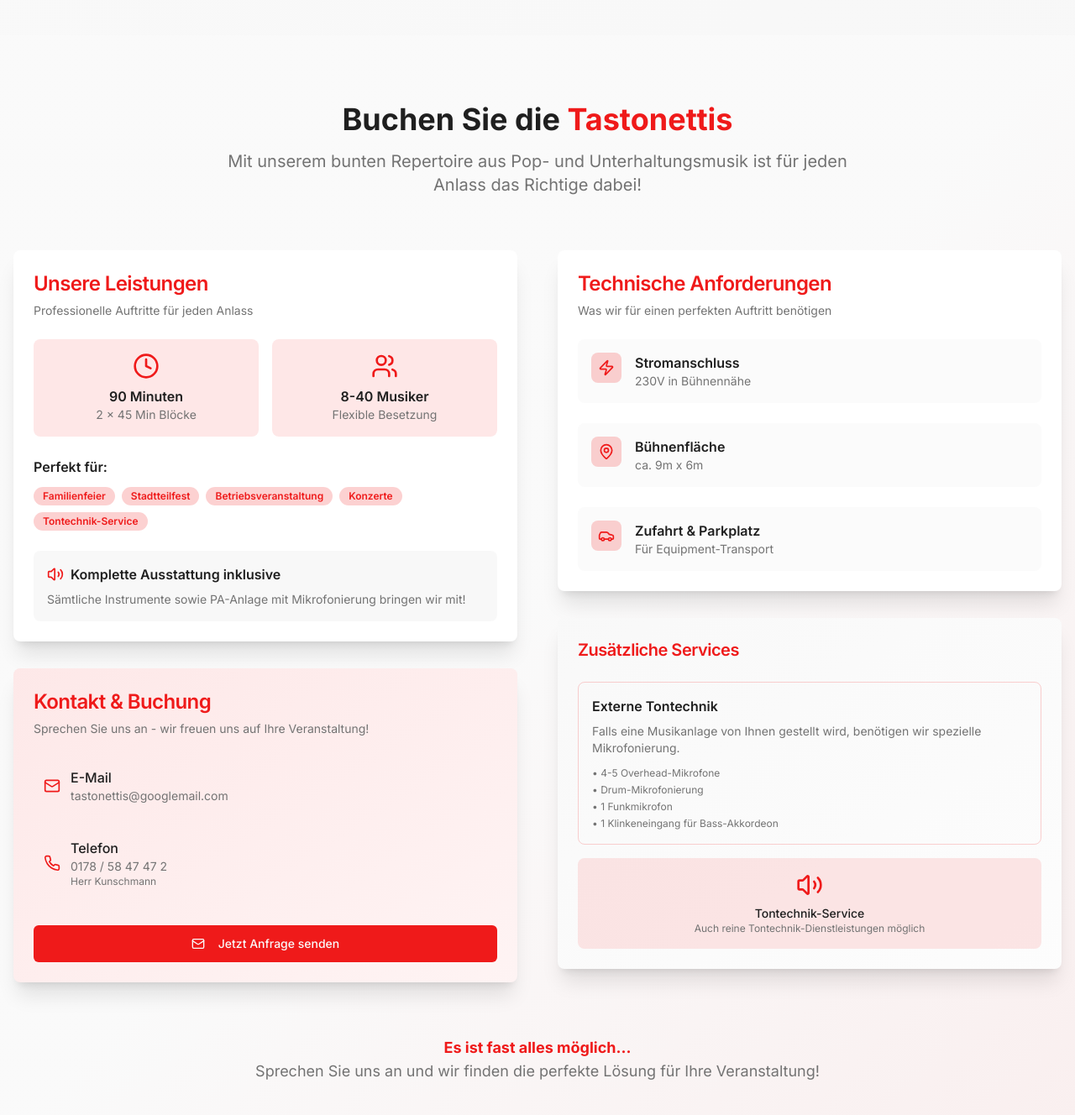
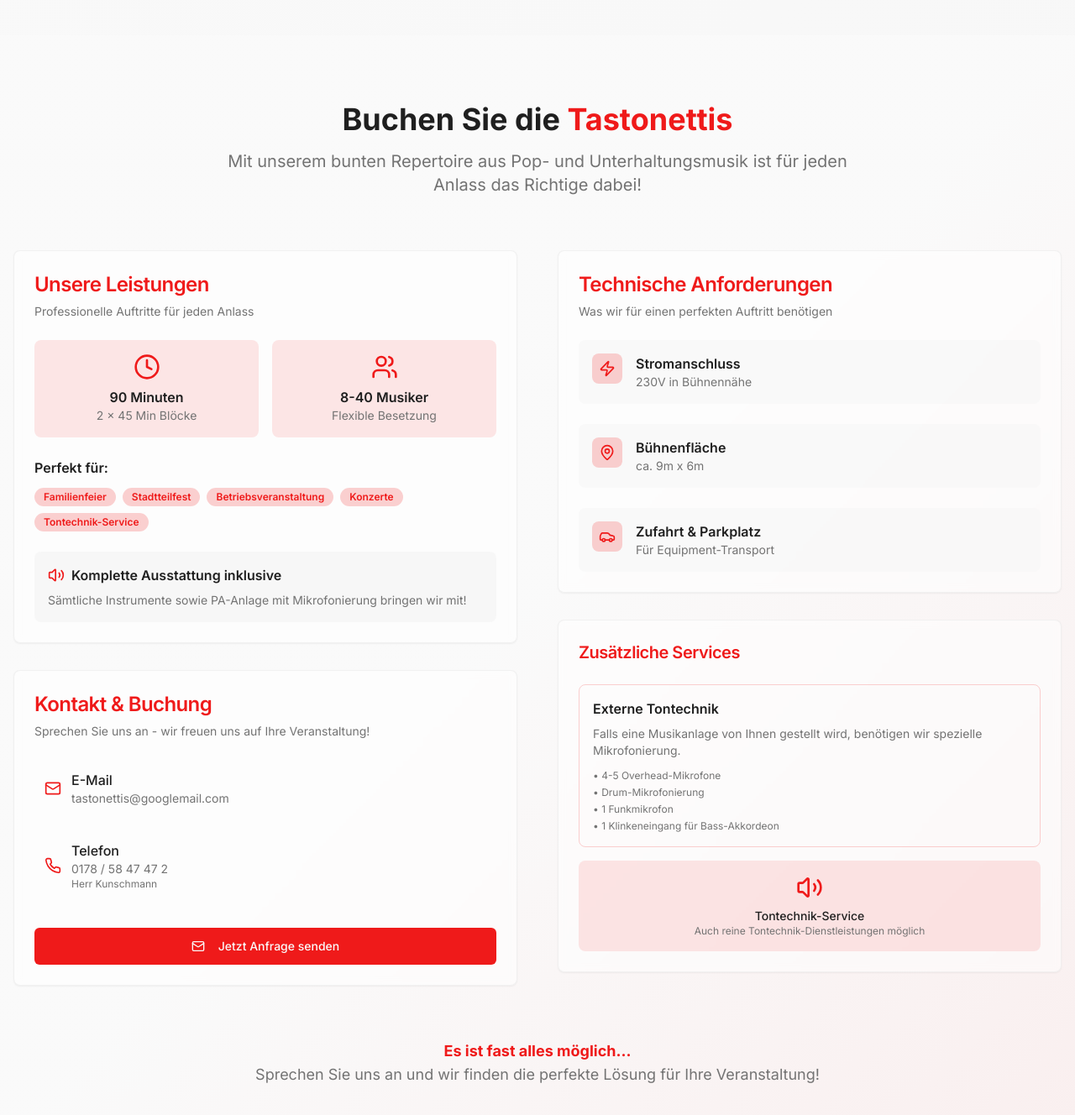
Before and after one commit to rareRippchen/tastonettisv2, a React (Vite) app: page / in a window 1280 px wide. Shown: the part 4410-5738 px from the top of the page at 84% size. Built offline with nearby package versions, Linux system fonts and the light colour scheme.

Commit message:
Align boxes with outlines

```diff
--- a/src/components/booking-section.tsx
+++ b/src/components/booking-section.tsx
@@ -45,7 +45,7 @@ export function BookingSection() {
         <div className="grid lg:grid-cols-2 gap-12 items-start">
           {/* Main Booking Info */}
           <div className="flex flex-col space-y-8">
-            <Card className="border-0 shadow-xl bg-gradient-to-br from-card to-card/50 flex-1">
+            <Card className="bg-card/50 backdrop-blur-sm border border-border/50 shadow-elegant flex-1">
               <CardHeader>
                 <CardTitle className="text-2xl text-primary">Unsere Leistungen</CardTitle>
                 <CardDescription>
@@ -90,7 +90,7 @@ export function BookingSection() {
             </Card>
 
             {/* Contact Card */}
-            <Card className="border-0 shadow-xl bg-gradient-to-br from-primary/10 to-primary/5 flex-1">
+            <Card className="bg-card/50 backdrop-blur-sm border border-border/50 shadow-elegant flex-1">
               <CardHeader>
                 <CardTitle className="text-2xl text-primary">Kontakt & Buchung</CardTitle>
                 <CardDescription>
@@ -135,7 +135,7 @@ export function BookingSection() {
 
           {/* Technical Requirements */}
           <div className="flex flex-col space-y-8">
-            <Card className="border-0 shadow-xl bg-gradient-to-br from-card to-card/50 flex-1">
+            <Card className="bg-card/50 backdrop-blur-sm border border-border/50 shadow-elegant flex-1">
               <CardHeader>
                 <CardTitle className="text-2xl text-primary">Technische Anforderungen</CardTitle>
                 <CardDescription>
@@ -159,7 +159,7 @@ export function BookingSection() {
               </CardContent>
             </Card>
 
-            <Card className="border-0 shadow-xl bg-gradient-to-br from-muted/50 to-muted/20 flex-1">
+            <Card className="bg-card/50 backdrop-blur-sm border border-border/50 shadow-elegant flex-1">
               <CardHeader>
                 <CardTitle className="text-xl text-primary">Zusätzliche Services</CardTitle>
               </CardHeader>
```
